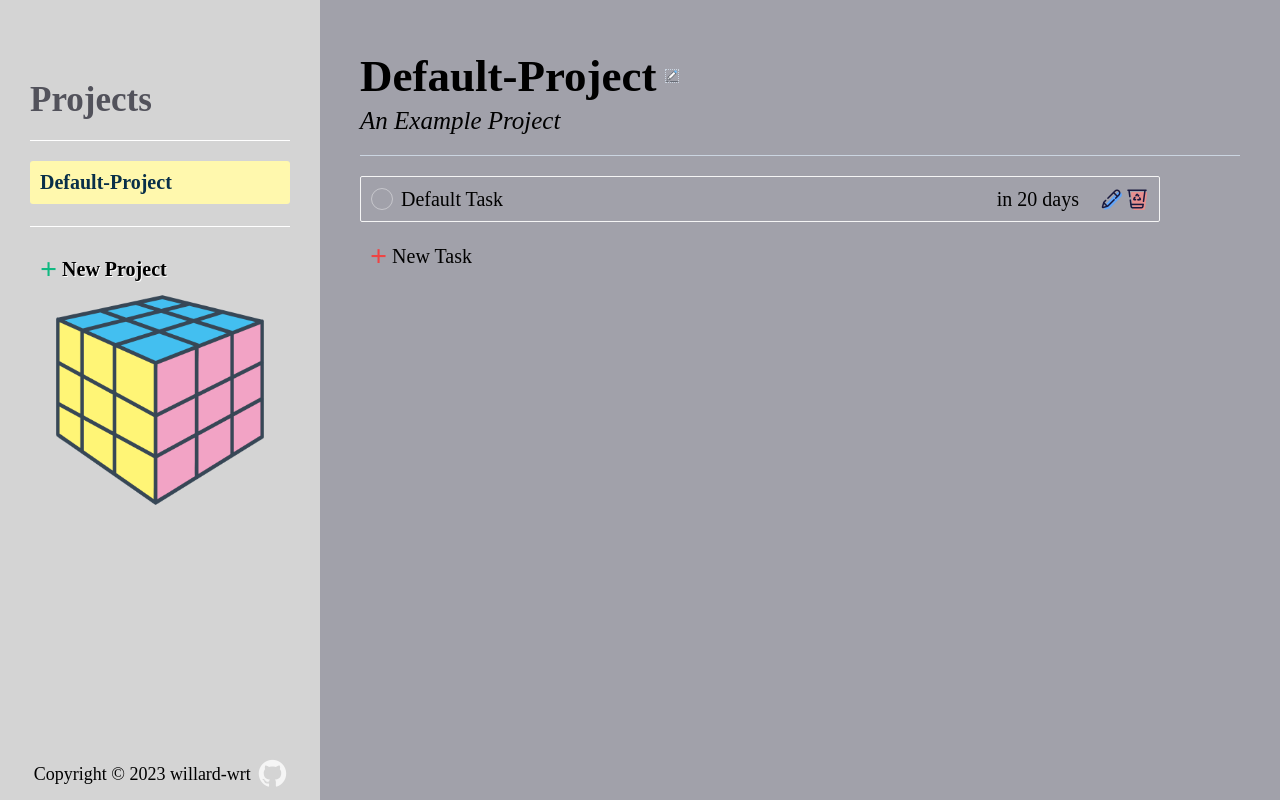
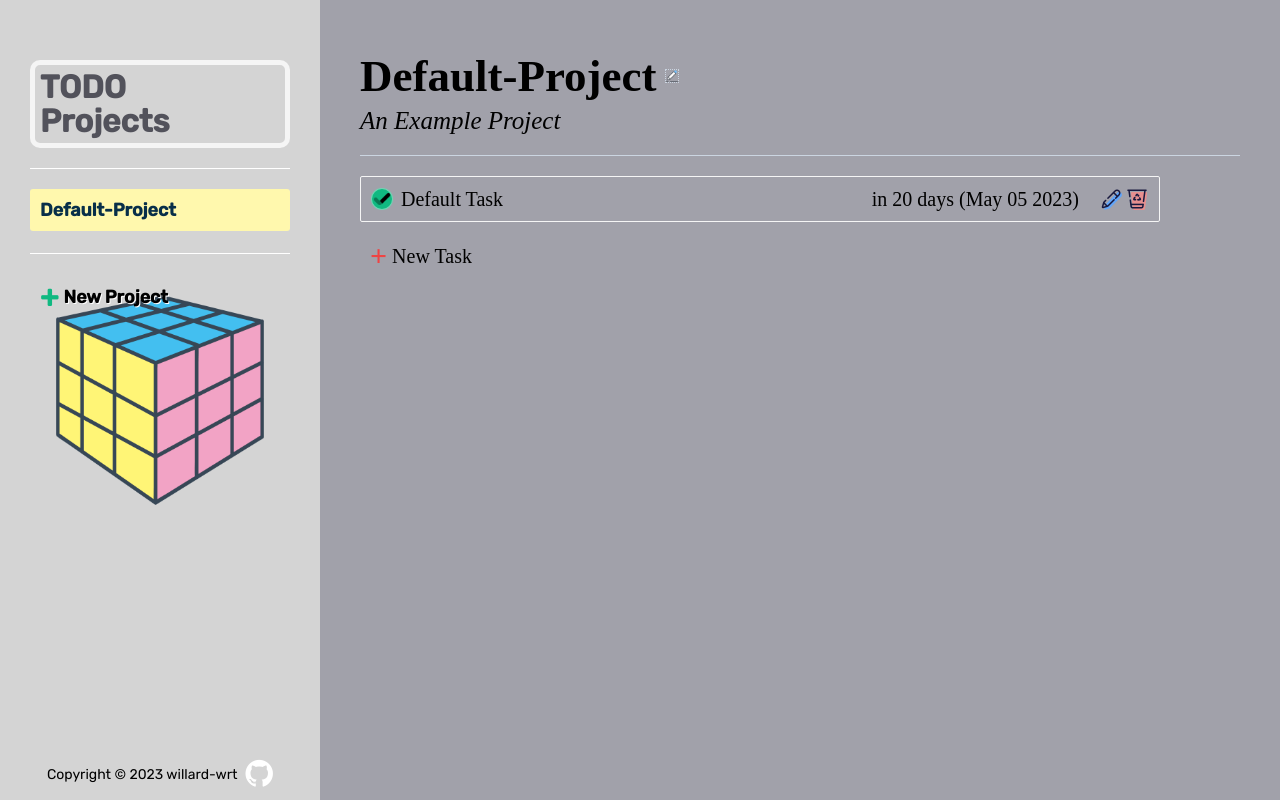
Before and after one commit to willard-wrt/todo-list, a website built with webpack: page dist/index.html in a window 1280 px wide. Built offline with nearby package versions, Linux system fonts and the light colour scheme.

Commit message:
Update new font and style logo for the sidebar

```diff
--- a/src/index.js
+++ b/src/index.js
@@ -20,7 +20,11 @@ const createProject = (name, desc) => {
 };
 
 const createToDo = (name, dueDate) => {
-  activeProject().toDoList.push({ name, dueDate, complete: false });
+  if (activeProject().toDoList.length === 0) {
+    activeProject().toDoList.push({ name, dueDate, complete: true });
+  } else {
+    activeProject().toDoList.push({ name, dueDate, complete: false });
+  }
 };
 
 function activeProject() {
@@ -118,7 +122,10 @@ function renderTodo() {
 
     const taskTime = document.createElement('div');
     taskTime.classList.add('task-date');
-    taskTime.textContent = moment(item.dueDate, 'YYYY-MM-DD').fromNow();
+    taskTime.textContent = `${moment(
+      item.dueDate,
+      'YYYY-MM-DD'
+    ).fromNow()} (${moment(item.dueDate).toString().slice(4, 15)})`;
     rightToDo.appendChild(taskTime);
 
     const taskEdit = document.createElement('div');
--- a/src/style.css
+++ b/src/style.css
@@ -1,3 +1,5 @@
+@import url("https://fonts.googleapis.com/css2?family=Rubik:ital,wght@0,300;0,400;0,500;1,300;1,400;1,500&display=swap");
+
 * {
   padding: 0;
   margin: 0;
@@ -13,24 +15,25 @@ body {
   grid-template: minmax(100vh, 1fr) / max-content minmax(600px, 1fr);
 }
 
-input, textarea {
+input,
+textarea {
   outline: none;
   font-family: Verdana, Geneva, Tahoma, sans-serif;
 }
 
 #project-sidebar {
+  font-family: "Rubik", sans-serif;
   background-color: #d4d4d4;
   grid-row: 1 / 3;
   grid-auto-rows: max-content;
   display: grid;
   width: 320px;
-  padding: 80px 30px;
+  padding: 60px 30px;
   position: relative;
   background-image: url(/src/imgs/rubik.png);
   background-position: center;
   background-repeat: no-repeat;
   background-size: 80%;
-
 }
 
 footer {
@@ -46,12 +49,12 @@ footer {
 }
 
 footer p {
-    font-size: 18px;
+  font-size: 14px;
   margin-right: 8px;
 }
 
 .fa.fa-github {
-    color: whitesmoke;
+  color: white;
   transition: transform 0.3s ease-in-out;
 }
 
@@ -60,8 +63,17 @@ footer {
   color: #10b981;
 }
 
+#project-top {
+  padding: 5px;
+  display: flex;
+  flex-direction: column;
+  border: whitesmoke 5px solid;
+  border-radius: 10px;
+}
+
 #h-sidebar {
-  font-size: 35px;
+  line-height: 34px;
+  font-size: 32px;
   color: #52525b;
 }
 
@@ -77,14 +89,15 @@ main .divider {
 }
 
 .project {
-  font-size: 20px;
+  font-size: 18px;
   padding: 10px;
   border-radius: 3px;
   margin-bottom: 2px;
   cursor: pointer;
 }
 
-.project.active,.project.active:hover {
+.project.active,
+.project.active:hover {
   color: #082f49;
   font-weight: bold;
   background-color: #fff8ad;
@@ -107,7 +120,7 @@ main .divider {
 #add-project {
   display: flex;
   align-items: center;
-  font-size: 20px;
+  font-size: 18px;
   font-weight: bold;
   padding: 5px 15px 5px 5px;
   border-radius: 3px;
@@ -147,17 +160,17 @@ text-shadow: 1px 1px #ffffff;
 }
 
 #window-container {
+  font-family: "Rubik", sans-serif;
   display: none;
   position: fixed;
   align-items: center;
   justify-content: center;
   width: 100%;
   height: 100%;
-  top:0;
-  left:0;
+  top: 0;
+  left: 0;
   background-color: rgba(0, 0, 0, 0.5);
 }
-
 
 #add-task-form {
   display: none;
@@ -207,24 +220,27 @@ main {
   height: 40px;
   font-size: 22px;
   font-style: italic;
-  color: rgba(245, 245, 245,0.8);
+  color: rgba(245, 245, 245, 0.8);
   border: 2px solid rgb(255, 255, 255);
   border-radius: 2px;
   background-color: #8fadc2;
   margin: 2px;
 }
 
-.edit-project-details::placeholder, .add-task-name::placeholder {
+.edit-project-details::placeholder,
+.add-task-name::placeholder {
   font-style: italic;
 }
 
-#project-edit-btns, #project-add-btns,
+#project-edit-btns,
+#project-add-btns,
 #add-task-btns {
   display: flex;
   margin: 2px;
 }
 
-#project-edit-btns p, #add-task-btns p {
+#project-edit-btns p,
+#add-task-btns p {
   padding: 8px;
   margin: 3px;
   cursor: pointer;
@@ -236,14 +252,16 @@ main {
   cursor: pointer;
 }
 
-#project-edit-btns p:hover, #project-add-btns p:hover,
+#project-edit-btns p:hover,
+#project-add-btns p:hover,
 #add-task-btns p:hover {
   transform: scale(1.05);
   outline: 1px solid whitesmoke;
 }
 
 #project-edit-submit,
-.add-task-submit, .form-task-submit{
+.add-task-submit,
+.form-task-submit {
   background-color: #7dd3fc;
 }
 
@@ -252,7 +270,8 @@ background-color: #7dd3fc;
 }
 
 #project-edit-cancel,
-.add-task-cancel, .form-task-cancel {
+.add-task-cancel,
+.form-task-cancel {
   background-color: #f9a8d4;
 }
 
@@ -283,7 +302,8 @@ background-color: #7dd3fc;
   font-size: 20px;
 }
 
-.left-todo, .right-todo {
+.left-todo,
+.right-todo {
   display: flex;
   align-items: center;
 }
@@ -318,7 +338,8 @@ background-color: #7dd3fc;
   background-color: #d4d4d8;
 }
 
-.add-task-name, .form-task-name {
+.add-task-name,
+.form-task-name {
   border: 2px solid rgb(255, 255, 255);
   border-radius: 2px;
   height: 40px;
@@ -334,19 +355,20 @@ background-color: #7dd3fc;
   font-size: 16px;
 }
 
-#left-add-task, .left-todo-edit {
+#left-add-task,
+.left-todo-edit {
   width: 50%;
 }
 
-#right-add-task, .right-todo-edit {
+#right-add-task,
+.right-todo-edit {
   display: flex;
 }
 
-
-.left-todo-edit, .right-todo-edit {
+.left-todo-edit,
+.right-todo-edit {
   display: none;
 }
-
 
 #add-project-window {
   display: flex;
@@ -371,7 +393,8 @@ background-color: #7dd3fc;
   font-size: 20px;
 }
 
-#project-name::placeholder, #project-desc::placeholder {
+#project-name::placeholder,
+#project-desc::placeholder {
   font-style: italic;
 }
 
@@ -381,10 +404,11 @@ background-color: #7dd3fc;
   margin-left: 20px;
   background-repeat: no-repeat;
   background-size: contain;
-  background-image: url(/src/imgs/task-edit.png)
+  background-image: url(/src/imgs/task-edit.png);
 }
 
-.task-edit-icon:hover, .task-bin-icon:hover {
+.task-edit-icon:hover,
+.task-bin-icon:hover {
   outline: solid whitesmoke 1px;
 }
 
```
Also changed, not shown: dist/index.html. Lines whose indentation alone changed are shown as unchanged.
